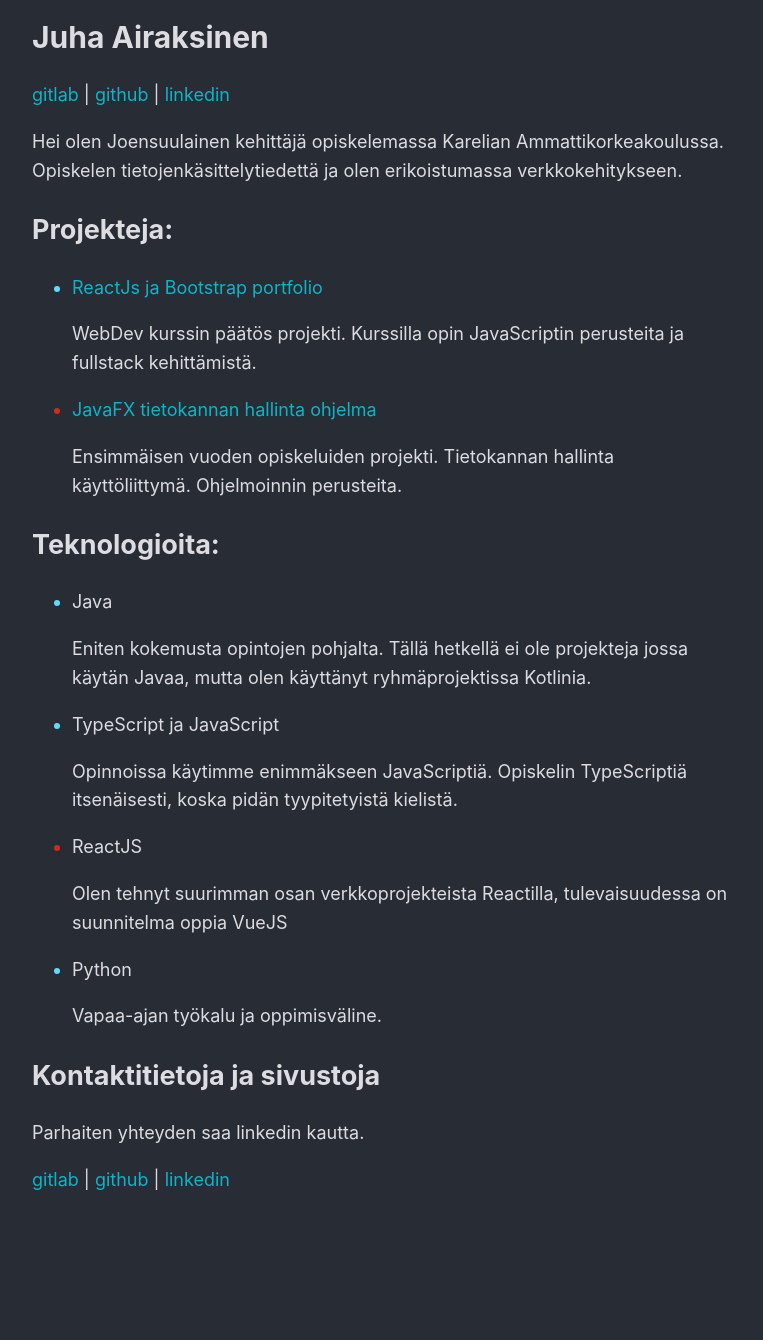
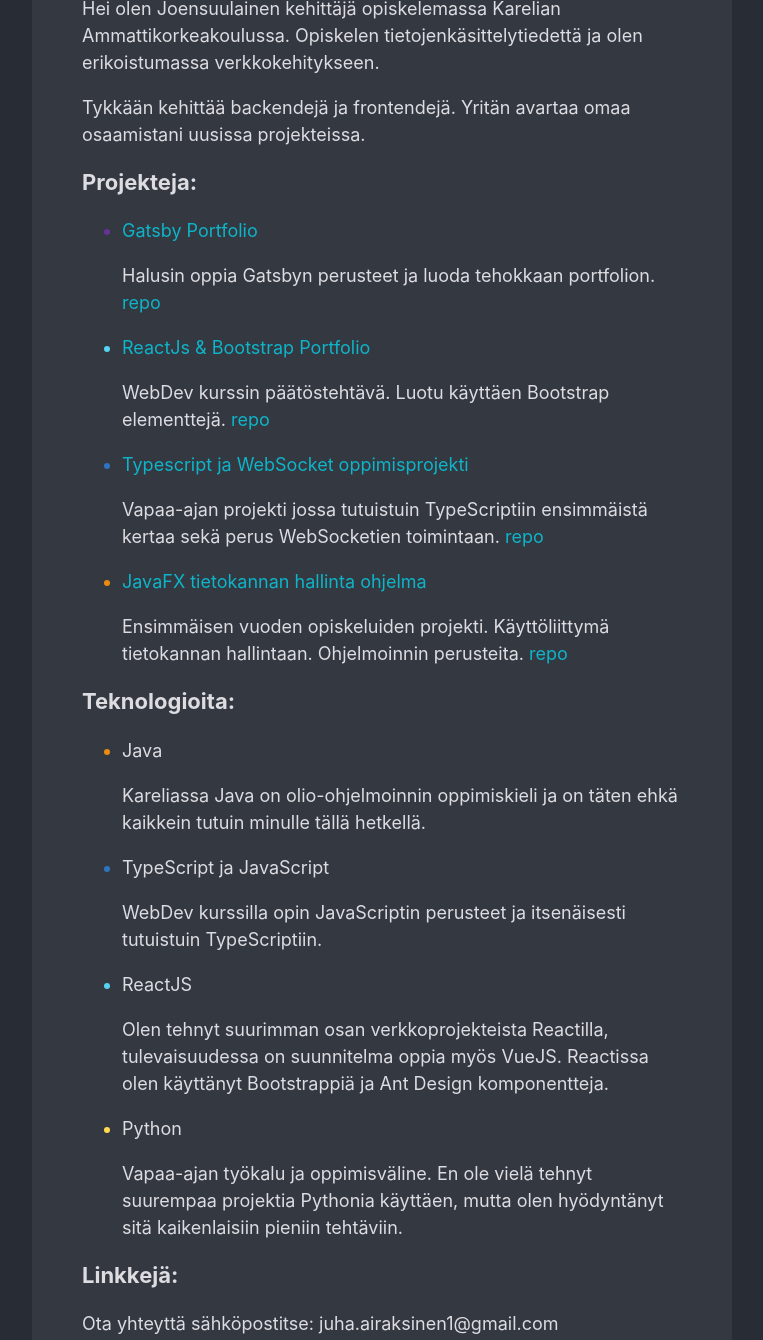
Before and after one commit to Zerkath/portfolio-gatsby, a Gatsby site: page / in a window 1280 px wide. Shown: the part 95-1435 px from the top of the page, without its empty margins (258-1021 px from the left). Before the commit the page ends 1390 px from the top, so only its background shows below. Built offline with nearby package versions, Linux system fonts and the light colour scheme; Gatsby itself is replaced by a stand-in of ours.

Commit message:
new content, layout imporovements, optimization

```diff
--- a/gatsby-config.js
+++ b/gatsby-config.js
@@ -11,9 +11,9 @@
         icon: "src/images/icon.png",
       },
     },
-    "gatsby-plugin-mdx",
     "gatsby-plugin-sharp",
     "gatsby-transformer-sharp",
+    "gatsby-plugin-react-helmet",
     {
       resolve: "gatsby-transformer-remark",
       options: {
--- a/package.json
+++ b/package.json
@@ -21,6 +21,7 @@
     "gatsby-plugin-image": "^1.0.1",
     "gatsby-plugin-manifest": "^3.0.0",
     "gatsby-plugin-mdx": "^2.0.1",
+    "gatsby-plugin-react-helmet": "^4.0.0",
     "gatsby-plugin-sass": "^4.0.2",
     "gatsby-plugin-sharp": "^3.0.1",
     "gatsby-remark-images": "^4.0.0",
@@ -29,6 +30,7 @@
     "gatsby-transformer-sharp": "^3.0.0",
     "react": "^17.0.1",
     "react-dom": "^17.0.1",
+    "react-helmet": "^6.1.0",
     "sass": "^1.32.8"
   }
 }
--- a/src/components/contacts.jsx
+++ b/src/components/contacts.jsx
@@ -1,6 +1,5 @@
 import React from "react"
-
-export default function Contacts() {
+export function Contacts() {
     return (
         <>
             <a href="https://gitlab.com/juha_airaksinen">gitlab</a><t> | </t>
--- a/src/pages/404.jsx
+++ b/src/pages/404.jsx
@@ -1,4 +1,4 @@
-import * as React from "react"
+import React from "react"
 import { Link } from "gatsby"
 
 // styles
--- a/src/pages/index.jsx
+++ b/src/pages/index.jsx
@@ -1,61 +1,84 @@
-import * as React from "react"
-import Contacts from "../components/contacts"
+import React from "react"
+import { Contacts } from "../components/contacts";
+import { Helmet } from "react-helmet"
 import "../styles.scss"
 // data
 const links = [
 
   {
-    text: "ReactJs ja Bootstrap portfolio",
+    text: "Gatsby Portfolio",
+    url: "https://github.com/Zerkath/portfolio-gatsby",
+    repo: "https://github.com/Zerkath/portfolio-gatsby",
+    description: "Halusin oppia Gatsbyn perusteet ja luoda tehokkaan portfolion.",
+    color: "#663299",
+  },
+  {
+    text: "ReactJs & Bootstrap Portfolio",
     url: "/portfolio-bootstrap",
-    description: "WebDev kurssin päätös projekti. Kurssilla opin JavaScriptin perusteita ja fullstack kehittämistä.",
-    color: "#61DBFB",
+    repo: "https://gitlab.com/juha_airaksinen/portfolio-kurssi",
+    description: "WebDev kurssin päätöstehtävä. Luotu käyttäen Bootstrap elementtejä.",
+    color: "#57D2F3",
+  },
+  {
+    text: "Typescript ja WebSocket oppimisprojekti",
+    url: "/socket-controller",
+    repo: "https://github.com/Zerkath/cc-socket-controller",
+    description: "Vapaa-ajan projekti jossa tutuistuin TypeScriptiin ensimmäistä kertaa sekä perus WebSocketien toimintaan.",
+    color: "#2F74C0",
   },
   {
     text: "JavaFX tietokannan hallinta ohjelma",
-    url: "/javafx",
-    description: "Ensimmäisen vuoden opiskeluiden projekti. Tietokannan hallinta käyttöliittymä. Ohjelmoinnin perusteita.",
-    color: "#cc2d1f",
+    url: "/javafx-sql",
+    repo: "https://gitlab.com/juha_airaksinen/userinterfacesql",
+    description: "Ensimmäisen vuoden opiskeluiden projekti. Käyttöliittymä tietokannan hallintaan. Ohjelmoinnin perusteita.",
+    color: "#EA8C10",
   },
 ]
 
 const techs = [
   {
     text: "Java",
-    desc: "Eniten kokemusta opintojen pohjalta. Tällä hetkellä ei ole projekteja jossa käytän Javaa, mutta olen käyttänyt ryhmäprojektissa Kotlinia.",
-    color: "#61DBFB",
+    desc: "Kareliassa Java on olio-ohjelmoinnin oppimiskieli ja on täten ehkä kaikkein tutuin minulle tällä hetkellä.",
+    color: "#EA8C10",
   },
   {
     text: "TypeScript ja JavaScript",
-    desc: "Opinnoissa käytimme enimmäkseen JavaScriptiä. Opiskelin TypeScriptiä itsenäisesti, koska pidän tyypitetyistä kielistä.",
-    color: "#61DBFB",
+    desc: "WebDev kurssilla opin JavaScriptin perusteet ja itsenäisesti tutuistuin TypeScriptiin.",
+    color: "#2F74C0",
   },
   {
     text: "ReactJS",
-    desc: "Olen tehnyt suurimman osan verkkoprojekteista Reactilla, tulevaisuudessa on suunnitelma oppia VueJS",
-    color: "#cc2d1f",
+    desc: "Olen tehnyt suurimman osan verkkoprojekteista Reactilla, tulevaisuudessa on suunnitelma oppia myös VueJS. Reactissa olen käyttänyt Bootstrappiä ja Ant Design komponentteja.",
+    color: "#57D2F3",
   },
   {
     text: "Python",
-    desc: "Vapaa-ajan työkalu ja oppimisväline.",
-    color: "#61DBFB",
+    desc: "Vapaa-ajan työkalu ja oppimisväline. En ole vielä tehnyt suurempaa projektia Pythonia käyttäen, mutta olen hyödyntänyt sitä kaikenlaisiin pieniin tehtäviin.",
+    color: "#FFDB4D",
   },
 ]
 
 const IndexPage = () => {
   return (
+    <>
+      <Helmet htmlAttributes={{lang: "fi"}}>
+        <title>Juhan Portfolio</title>
+        <link href="/favicon.ico" rel="shortcut icon" type="image/x-icon" />
+      </Helmet>
       <main>
-      <title>Portfolio</title>
-      <h1>Portfolio</h1>
-      <h1>Juha Airaksinen</h1>
-      <Contacts/>
+        <meta name="description" content="Juha Airaksisen Portfolio sivusto"/>
+        <h1>Juha Airaksinen <Contacts/></h1>
+
         <p>Hei olen Joensuulainen kehittäjä opiskelemassa Karelian Ammattikorkeakoulussa. Opiskelen tietojenkäsittelytiedettä ja olen erikoistumassa verkkokehitykseen.</p>
+        <p>Tykkään kehittää backendejä ja frontendejä. Yritän avartaa omaa osaamistani uusissa projekteissa.</p>
+        <p></p>
         <h2>Projekteja:</h2>
         <ul>
           {links.map(link => (
             <li key={link.url} style={{color: link.color}}>
               <span>
                 <a href={link.url}>{link.text}</a>
-              <p>{link.description}</p>
+                <p>{link.description} <a href={link.repo}>repo</a></p>
               </span>
             </li>
           ))}
@@ -71,10 +94,11 @@
             </li>
           ))}
         </ul>
-      <h2>Kontaktitietoja ja sivustoja</h2>
-      <p>Parhaiten yhteyden saa linkedin kautta.</p>
+        <h2>Linkkejä:</h2>
+        <p>Ota yhteyttä sähköpostitse: juha.airaksinen1@gmail.com</p>
         <Contacts/>
       </main>
+    </>
   )
 }
 
--- a/src/posts/javafx.md
+++ b/src/posts/javafx-sql.md
@@ -2,12 +2,13 @@
 title: "JavaFX ja SQL"
 ---
 # Ensimmäisen vuoden JavaFX ja SQL projekti
-Kyseessä oli ensimmäinen projekti jossa yhdistettiin opittuja teknologioita.
+Kyseessä oli ensimmäinen projekti jossa yhdistettiin opittuja teknologioita. Myös ensimmäinen käyttöliittymä projekti.
+
 Tässä tilanteessa JavaFX, Java ja SQL yhdiste.
-Ensimmäinen käyttöliittymä projekti.
 
-![](../images/javafx.PNG)
+![Kuvakaappaus](../images/javafx.PNG)
 
 En luonut käyttöliittymälle muokattua ulkoasua vaan keskityin asetteluun ja toiminnalisuuteen.
+Kun katson projektia nykyään näen kuinka paljon olen kasvanut kehittäjänä.
 
 [Repository](https://gitlab.com/juha_airaksinen/userinterfacesql)
--- a/src/posts/portfolio-bootstrap.md
+++ b/src/posts/portfolio-bootstrap.md
@@ -2,8 +2,15 @@
 title: "React ja Bootstrap projekti"
 ---
 # React ja Bootstrap projekti
-Tämä oli webdev kurssin projekti. Siihen mennessä suurin React projekti.
-Samalla käytimme myös bootstrappiä. Projekti oli vielä oppimiskokemus ja halusin
-parantaa sitä myöhemmin tekemällä uuden portfolio sivuston.
+
+Ensimmäinen React pohjainen projekti, jonka aikana opin paljon.
+
+Projektissa täytyi käyttää Bootstrap komponentteja mikä oli mielestäni tarpeetonta tarkoitukseen.
+
+Halusin luoda uuden version blogista paremilla työkaluilla ja käytänteillä myöhemmin.
+
+## Kuva projektista
+![Mobile](../images/desktop-portfolio.png)
+Käytin projektia inspiraationa tämän portfolion luonnissa.
 
 [Repository](https://gitlab.com/juha_airaksinen/portfolio-kurssi)
--- /dev/null
+++ b/src/posts/socket-controller.md
@@ -0,0 +1,14 @@
+---
+title: "TypeScript"
+---
+# TypeScript ja WebSocketit oppimisprojekti
+
+Joulun alla oli vapaa-aika ja halusin oppia TypeScriptin perusteita ja vähän enemmän WebSocketeista.
+
+Samalla tuli käytettyä LUA scriptiä.
+
+Olin aikaisemmassa ryhmä projektissa käyttänyt SocketIO kirjastoa, mutten vielä WebSocketteja.
+
+Projekti jäi kesken opintojen palatessa vauhtiin. Haluan tulevaisuudessa vielä luoda React pohjaisen käyttöliittymän.
+
+[Repository](https://github.com/Zerkath/cc-socket-controller)
--- a/src/styles.scss
+++ b/src/styles.scss
@@ -2,22 +2,27 @@
 
 body {
     max-width: 700px;
-    margin: 0;
+    margin: 0 auto;
     font-family: -apple-system, BlinkMacSystemFont, "Segoe UI", "Roboto", "Oxygen",
       "Ubuntu", "Cantarell", "Fira Sans", "Droid Sans", "Helvetica Neue",
       sans-serif;
     -webkit-font-smoothing: antialiased;
     -moz-osx-font-smoothing: grayscale;
-    background-color: #282c34;
-    line-height: 1.6;
-    margin-bottom: 80px;
-  }
+    background-color: #333841;
+    line-height: 1.5;
+    height: 100vh;
+}
 
+main {
+    background-color: #333841;
+    padding: 50px;
+    padding-top: 10px;
+}
 
 
 html {
+    background-color: #282c34;
     color: $base-color;
-    padding: 20px;
     font-size: 18px;
     font-weight: 440;
     margin: auto;
@@ -27,8 +32,13 @@
 }
 
 h1 {
-    font-size: 30px
+    font-size: 28px;
 }
+h2 {
+    font-size: 22px;
+}
+
+
 
 span {
     color: $base-color;
```
Also changed, not shown: src/components/layout.jsx (deleted, +0 -8 lines), src/templates/blog-post.jsx (+16 -10 lines), README.md, src/images/desktop-portfolio.png (added), 1 other file. Lines whose indentation alone changed are shown as unchanged.
